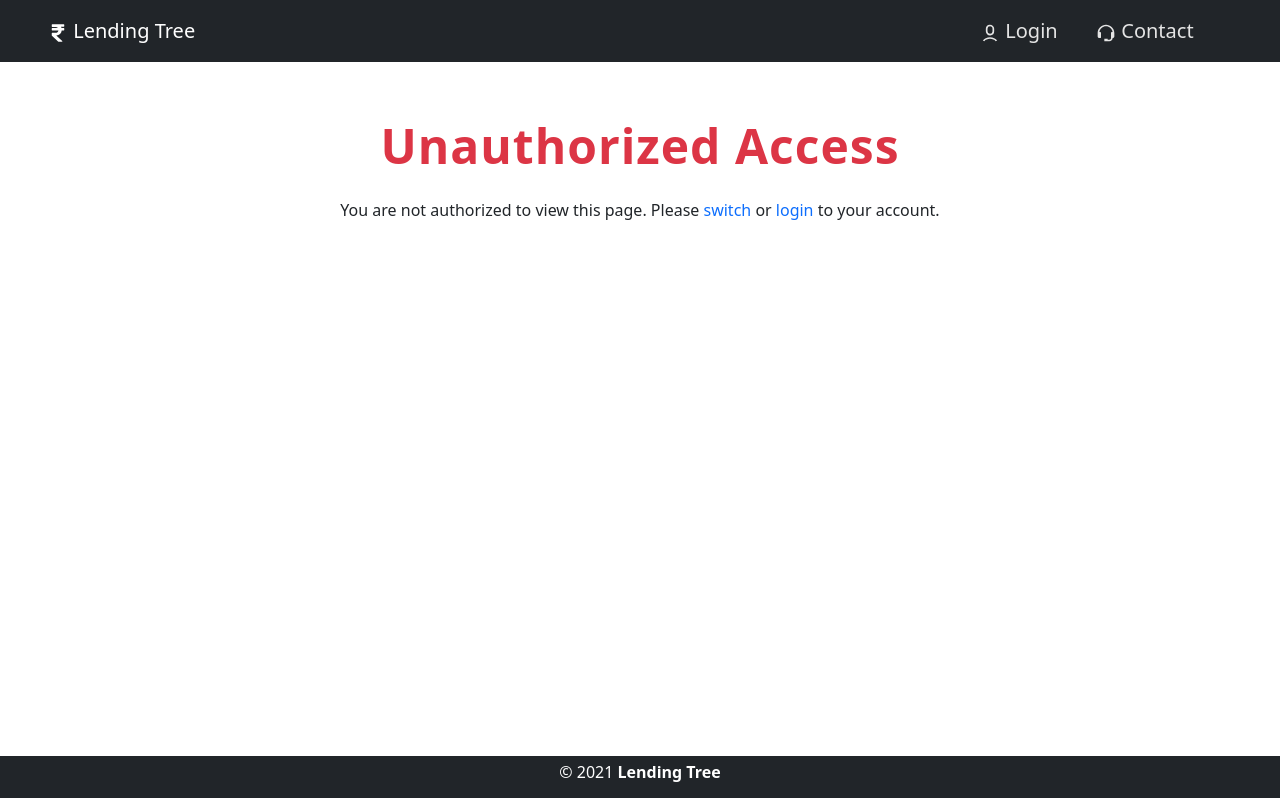
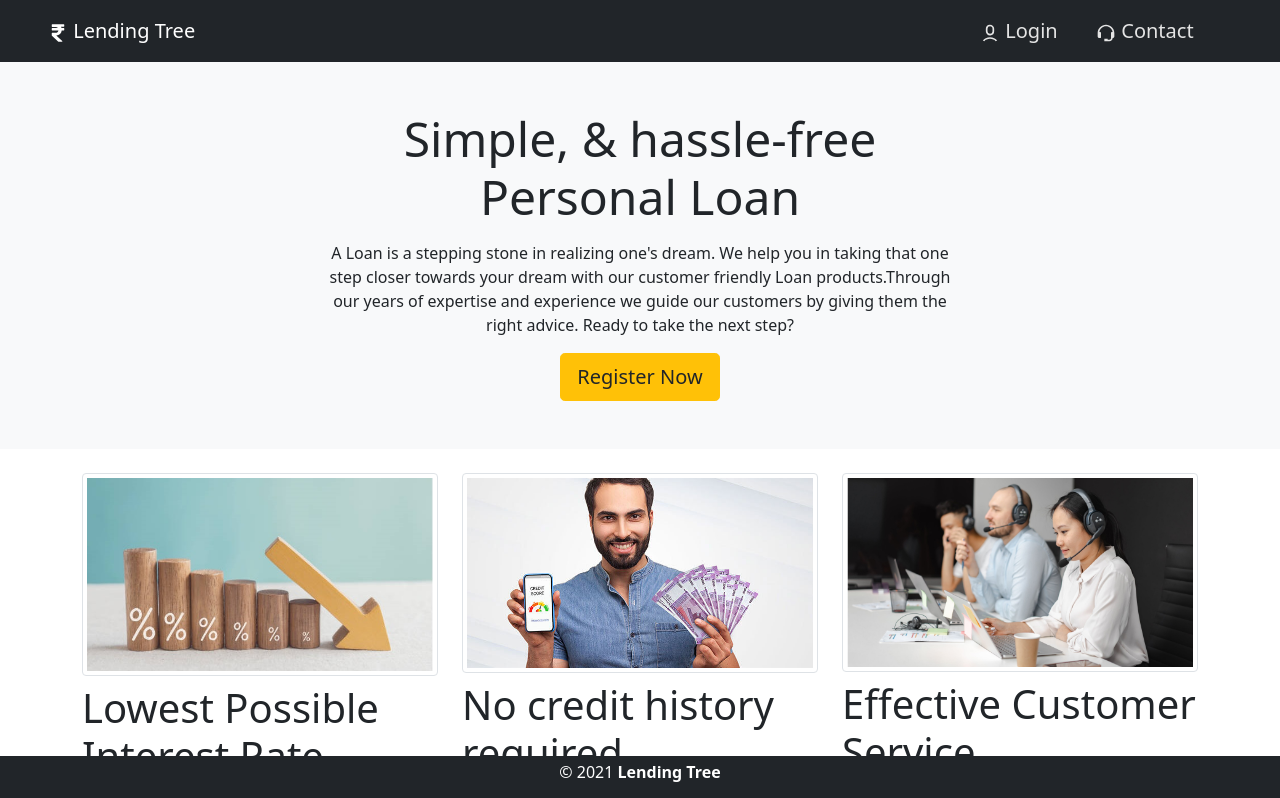
Before and after one commit to ganeshshankerkk/lending-tree-app-frontend, a React (Create React App) app: page / in a window 1280 px wide. Shown: the top 798 px of the page. Built offline with nearby package versions, Linux system fonts and the light colour scheme.

Commit message:
Updated homepage endpoint
Updated homepage endpoint

```diff
--- a/src/components/mainNavigation/MainNavigation.js
+++ b/src/components/mainNavigation/MainNavigation.js
@@ -11,7 +11,7 @@ import { adminLoginActions } from "../../store/adminloginSlice";
 import { loginActions } from "../../store/loginSlice";
 import './MainNavigation.css'
 function MainNavigation() {
-    const URI = "https://lending-tree-web-app.herokuapp.com";
+    const URI = "/";
     let history = useHistory();
     const userLoggedIn = useSelector(state => state.loginState.isLoggedIn)
     const approvalAgencyLoggedIn = useSelector(state => state.loginState.isAgencyLogggedIn)
--- a/src/components/routePageNavigation/RoutePageNavigation.js
+++ b/src/components/routePageNavigation/RoutePageNavigation.js
@@ -61,7 +61,6 @@ import ApprovedLoan from "../lendingTreeAdmin/reports/ApprovedLoan";
 import FilterApprovedLoan from "../lendingTreeAdmin/reports/FilterApprovedLoan";
 
 function RoutePageNavigation() {
-    const URI = "https://lending-tree-web-app.herokuapp.com";
     const userLoginHandler = useSelector(state => state.loginState.isLoggedIn);
     const approvalAgencyLoginHandler = useSelector(state => state.loginState.isAgencyLogggedIn);
     const agentLoginDynamicProfile = useSelector(state => state.loginState.agentLoggedInProfile);
@@ -74,7 +73,7 @@ function RoutePageNavigation() {
 
         <Fragment>
             <Switch>
-                <Route path={URI} exact>
+                <Route path="/" exact>
                     <HomePage/>
                 </Route>
                 <Route path="/register">
```
